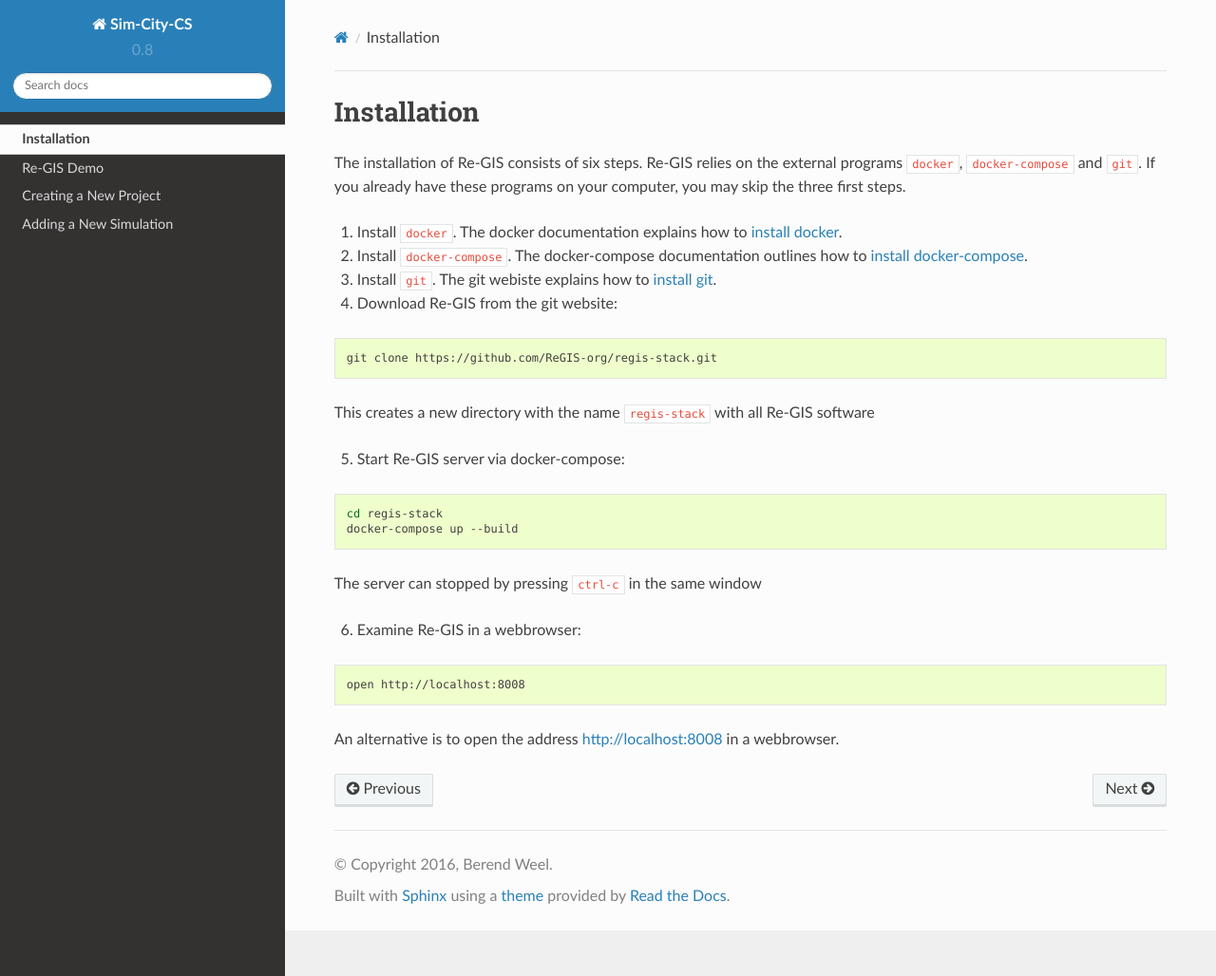
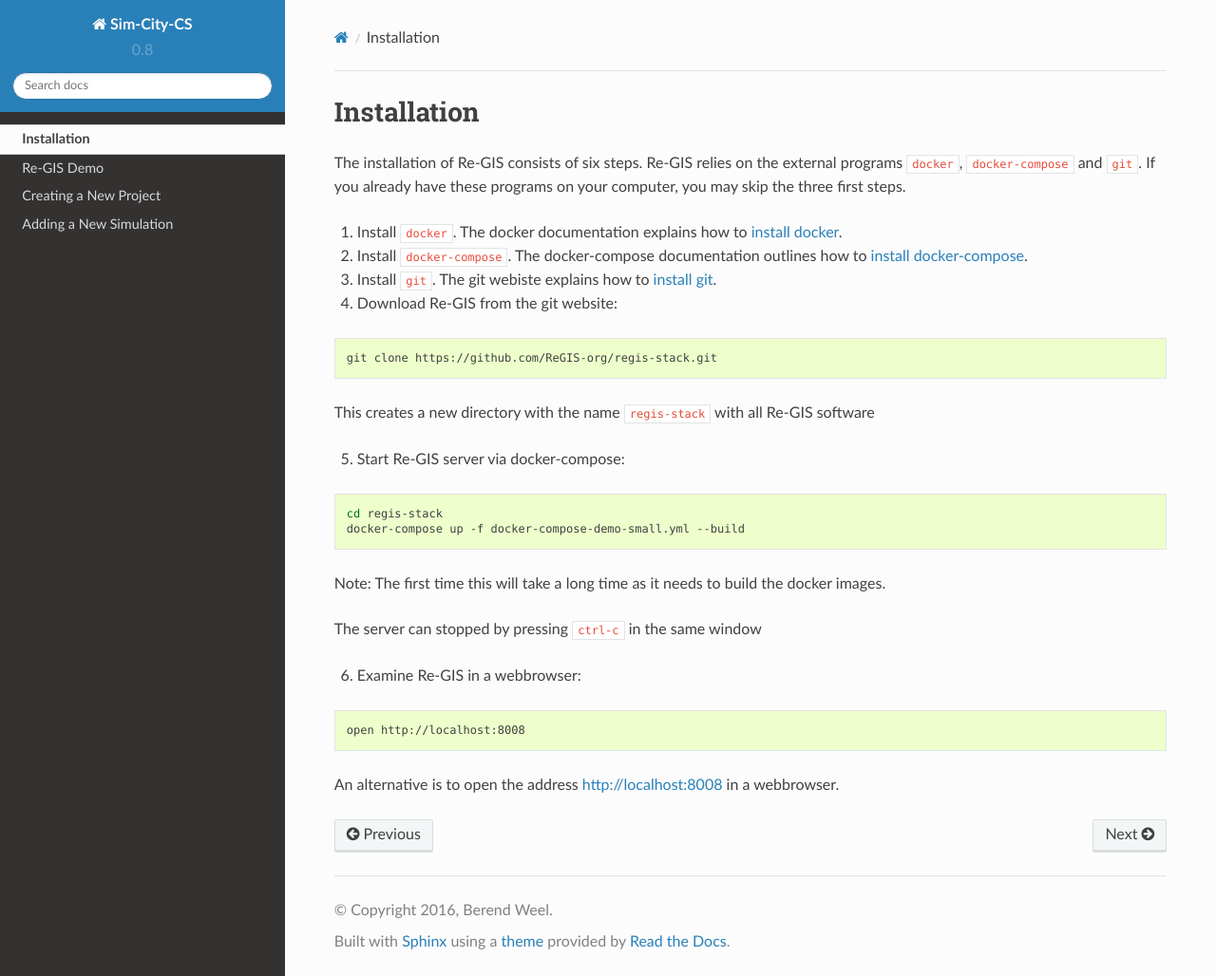
Before and after one commit to ReGIS-org/regis-stack, a Sphinx documentation site: the page built from docs/installation.rst, in a window 1280 px wide and 1028 px high. Shown: the whole window at 95% size. Built offline with Sphinx 7.4.7 and the Read the Docs theme 2.0.0, drawn with Linux system fonts in a browser that asks for light colours.

Commit message:
Updated backend, project references and documentation
- Backend fixed for socket.io
- Frontend projects are now all regis
- Documentation now points to docker-compose-demo-small.yml

```diff
--- a/docker-compose-demo-small.yml
+++ b/docker-compose-demo-small.yml
@@ -41,3 +41,4 @@ services:
       context: commonsense
     ports:
       - "127.0.0.1:3003:3003"
+      - "127.0.0.1:40022:22"
--- a/docs/installation.rst
+++ b/docs/installation.rst
@@ -23,7 +23,10 @@ This creates a new directory with the name ``regis-stack`` with all Re-GIS softw
 .. code:: shell
 
    cd regis-stack
-   docker-compose up --build
+   docker-compose up -f docker-compose-demo-small.yml --build
+
+Note: The first time this will take a long time as it needs to build the docker
+images.
 
 The server can stopped by pressing  ``ctrl-c`` in the same window
 
```
Also changed, not shown: 7 other files.
